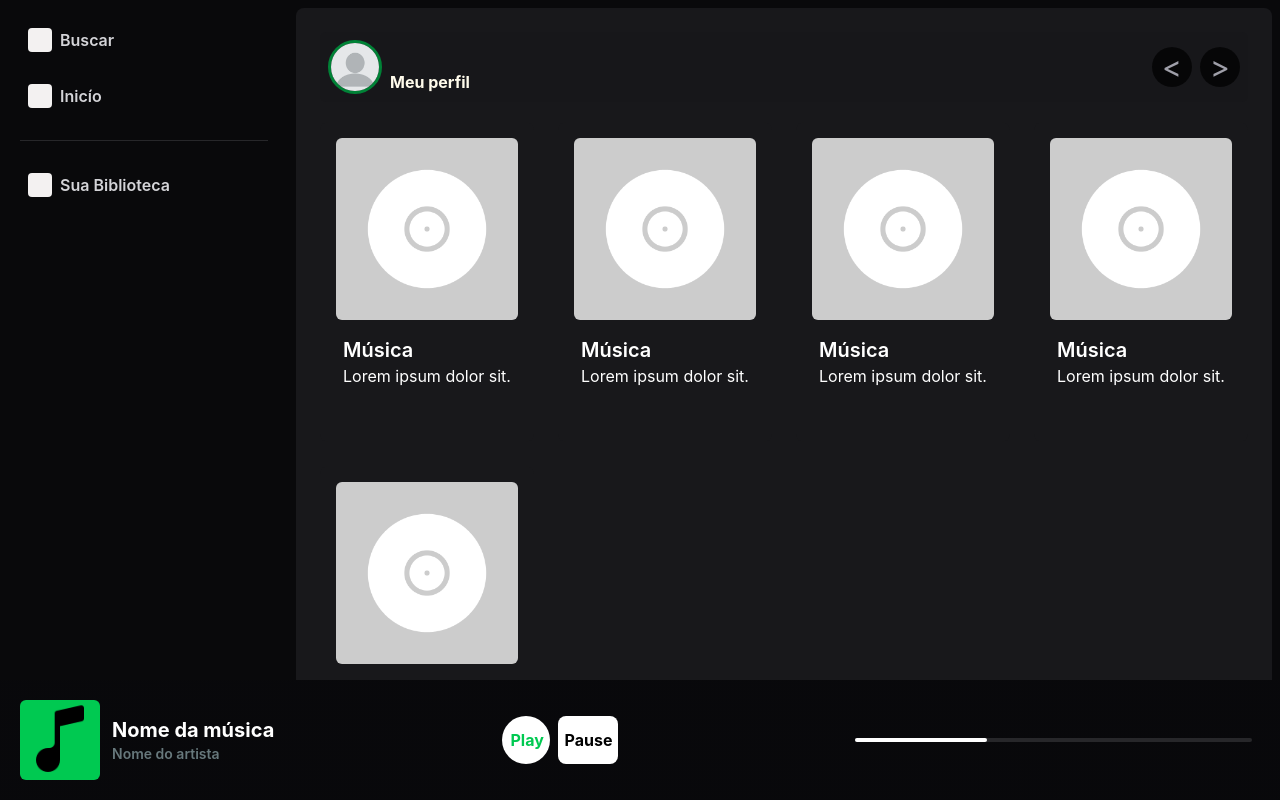
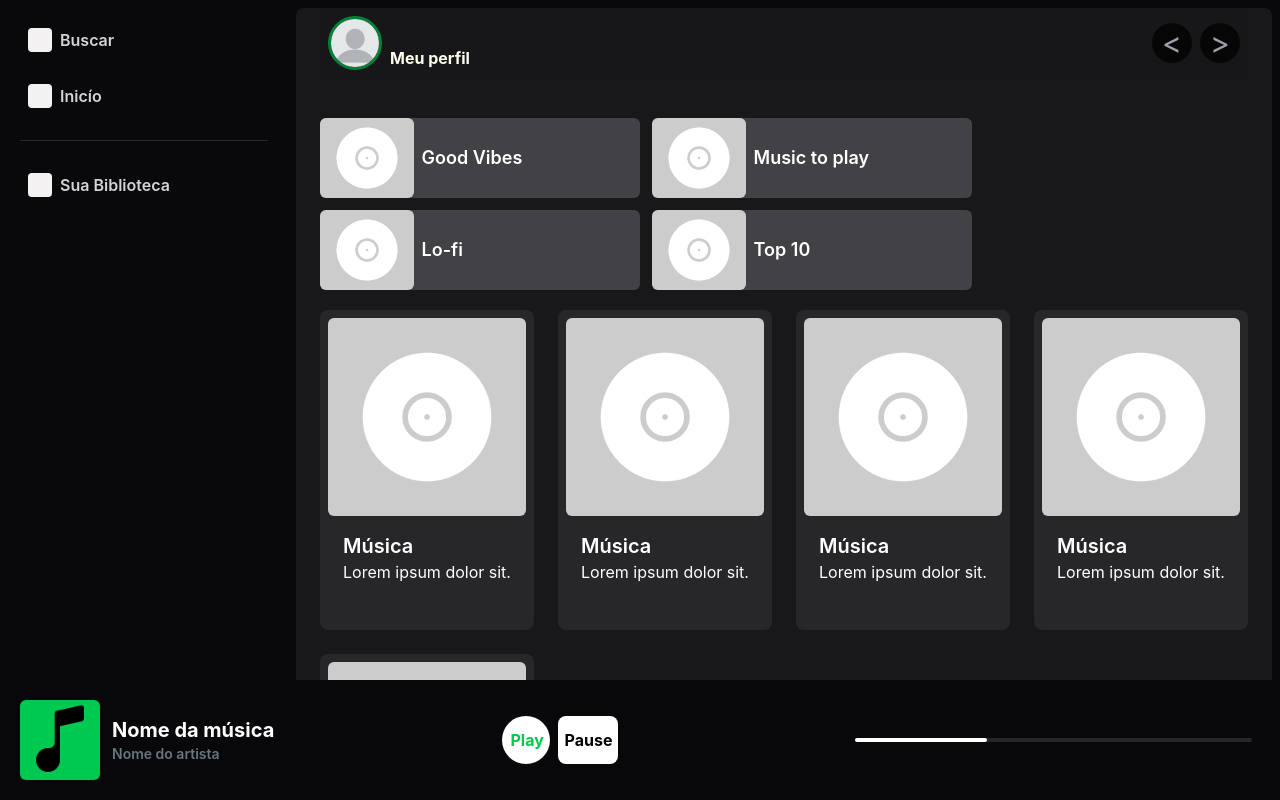
Before and after one commit to AlefAmorim/FIECFY, a React (Vite) app: page / in a window 1280 px wide. Built offline with nearby package versions, Linux system fonts and the light colour scheme.

Commit message:
feat:Componente CompactCard

```diff
--- a/src/App.jsx
+++ b/src/App.jsx
@@ -2,28 +2,21 @@ import Sidebar from "./components/SideBar"
 import PlaylistGrid from './components/PlaylistGrid';
 import Header from './components/Header'
 import Player from "./components/Player";
+import CompactCard from "./components/CompactCard";
 
-// function App() {
-//   return (
-//     <div className="layout-principal  grid grid-1 w-screen md:grid-cols-[220px_1fr]  text-white bg-gray-900 min-h-dvh">
-//         <Sidebar />
-//       <div className="flex flex-col gap-5 h-full w-full p-5 bg-gray-800 rounded-lg">
-//         <Header/>
-//         <main className="flex col-start-2 col-end-3 row-start-2  ">
-//           <PlaylistGrid/>
-//         </main>
-//       </div>
-//       <Player/>
-//     </div>
-//   )
-// }
 function App() {
   return (
     <div className="layout-principal flex flex-col  w-screen text-white bg-zinc-950 h-screen">
       <div className="flex flex-1 overflow-hidden ">
           <Sidebar />
-        <main className="flex-1 /*flex-col*/ gap-5 h-full w-full m-2 p-6 bg-zinc-900 rounded-lg overflow-y-auto">
+        <main className="flex-1 /*flex-col*/ gap-5 h-full w-full m-2 p-6 pt-0 bg-zinc-900 rounded-lg overflow-y-auto">
           <Header/>
+          <div className="flex  flex-row gap-3 pt-10 flex-wrap">
+            <CompactCard title="Good Vibes"/>
+            <CompactCard title="Music to play"/>
+            <CompactCard title="Lo-fi"/>
+            <CompactCard title="Top 10"/>
+          </div>
           <div className="h-[800px] pt-5">
             <PlaylistGrid/>
           </div>
--- /dev/null
+++ b/src/components/CompactCard/index.jsx
@@ -0,0 +1,14 @@
+function CompactCard({title, imgUrl}) {
+  return (
+    <div className="flex h-20 gap-2   bg-zinc-400/30 hover:bg-zinc-500/30 hover:scale-105 rounded-md basis-80 grow-0 shrink transition-colors">
+      <div className="w-3/10 ">
+        <img src={imgUrl || "/public/imagem-card-default.png"} alt="image do card da musica" className="h-full w-full object-cover  rounded-md"/>
+      </div>
+      <div className="w-7/10 content-center">
+        <span className="font-semibold text-lg ">{title}</span>
+      </div>
+    </div>
+  )
+}
+
+export default CompactCard;
--- a/src/components/Header/index.jsx
+++ b/src/components/Header/index.jsx
@@ -5,12 +5,11 @@ import { useState } from "react";
 function Header() {
     const [isLogado, setIsLogado] = useState(true);
     return (
-        <header className="max-h-200 sticky top-0 z-10 bg-zinc-900/90 rounded-md w-full flex items-center gap-2 justify-between p-2 flex-col md:flex-row md:justify-between">
+        <header className="max-h-200 sticky top-0 z-10 bg-zinc-900/90 rounded-md w-full flex items-center gap-2 justify-between p-2 flex-row md:justify-between">
                 {
                     isLogado ? <ProfileBadge handleClick={()=> setIsLogado(!isLogado)}/> :
                     <div className="botoes-wrapper flex gap-3  justify-end items-end">
                         <button className="border-green-500 border-2 text-white rounded-full w-60 py-3 px-6 font-bold hover:bg-green-400 hover:scale-105 transition-transform" onClick={()=>setIsLogado(!isLogado)}>Registrar-se</button>
-                     {/* <button className="outline-emerald-900 outline-offset-0  outline-2 p-3 rounded-sm  bg-emerald-700 text-white font-semibold">Entrar</button>  */}
                     <LoginButton handleClick={()=> setIsLogado(!isLogado)}/>
                     </div>
                 }
--- a/src/components/PlaylistCard/index.jsx
+++ b/src/components/PlaylistCard/index.jsx
@@ -1,7 +1,7 @@
 function PlaylistCard() {
     return (
-        <div className="card flex flex-col max-w-60 p-4 h-80 items-center  bg-zinc-900  text-white rounded-lg gap-4 hover:bg-zinc-800  transition-colors ">
-            <div className="image-wrapper max-w-full hover:bg-zinc-800 cursor-pointer transition-colors">
+        <div className="card flex flex-col max-w-60 p-2 h-80 items-center  bg-zinc-800  text-white rounded-lg gap-4 cursor-pointer hover:bg-zinc-700 hover:scale-102  transition-colors ">
+            <div className="image-wrapper max-w-full hover:bg-zinc-800 transition-colors">
                 <img src="/public/imagem-card-default.png" className="rounded-md" alt="Capa playlist padrão" />
             </div>
             <div className="info-musica flex flex-col justify-end">
--- a/src/components/PlaylistGrid/index.jsx
+++ b/src/components/PlaylistGrid/index.jsx
@@ -1,5 +1,4 @@
 import PlaylistCard from "../PlaylistCard";
-
 
 function PlaylistGrid() {
     return (
--- a/src/components/ProfileBadge/index.jsx
+++ b/src/components/ProfileBadge/index.jsx
@@ -1,11 +1,10 @@
 import Avatar from "../Avatar";
+
 function ProfileBadge({handleClick}) {
     return (
         <div className="profile-container flex items-center gap-2" onClick={handleClick}>
             <div className="image-wrapper flex max-w-15 rounded-full  border-green-700 border-3 hover:border-green-400 transition-colors">
-                {/* <img src="/public/imagem-perfil-default.png" className="max-w-20 rounded-full" alt="Imagem de perfil padrão" />
-                 */}
-                 <Avatar/>
+                <Avatar/>
             </div>
             <p className="text-amber-50 place-self-end"><strong>Meu perfil</strong></p>
         </div>
```
Also changed, not shown: src/components/Player/index.jsx (+1 -27 lines), src/components/SideBar/index.jsx (+0 -10 lines).
